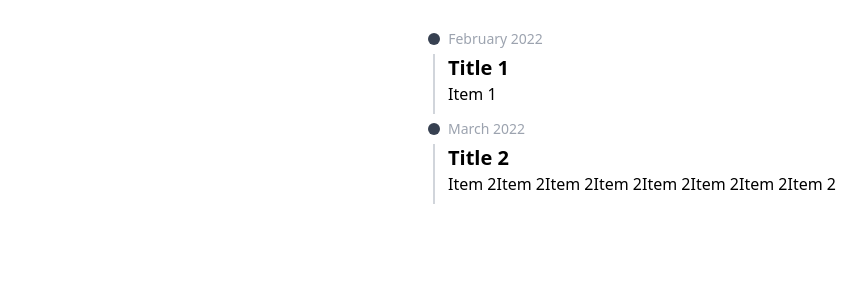
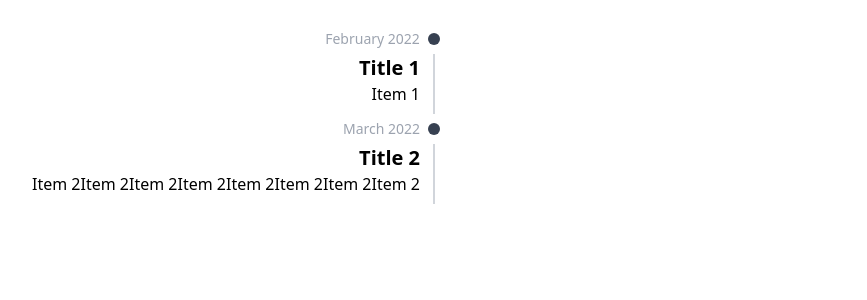
Before and after one commit to iTsygancov/rhtl, a React (Vite) app: page / in a window 1280 px wide. Shown: the top 300 px of the page, without its empty margins (206-1073 px from the left). Built offline with nearby package versions, Linux system fonts and the light colour scheme.

Commit message:
feat: implement position default reverse variant

```diff
--- a/src/App.tsx
+++ b/src/App.tsx
@@ -9,7 +9,7 @@ import {
 function App() {
   return (
     <>
-      <Timeline>
+      <Timeline position='default-reverse'>
         <TimelineItem>
           <TimelineHeader>
             <TimelineDate>February 2022</TimelineDate>
@@ -29,6 +29,40 @@ function App() {
           </TimelineContent>
         </TimelineItem>
       </Timeline>
+
+      {/* <div className='relative flex min-h-16 flex-col items-center gap-2'>
+          <div className='flex items-center gap-2'>
+            <time
+              style={{
+                width: timeRef.current ? timeRef.current.offsetWidth : 1
+              }}
+            ></time>
+            <div ref={ref}>
+              <Circle />
+            </div>
+            <time ref={timeRef}>Feb 2022</time>
+          </div>
+          <div className='flex gap-2'>
+            <div
+              style={{
+                width: sideRef.current ? sideRef.current.offsetWidth : 1
+              }}
+            ></div>
+            <div
+              className='flex gap-2'
+              style={{
+                width: ref.current ? ref.current.offsetWidth : 1
+              }}
+            >
+              <div className='mx-auto w-1 bg-blue-500'></div>
+            </div>
+            <div className='' ref={sideRef}>
+              <h3 className='text-xl font-bold'>Hello world!</h3>
+              <div>Hello world!</div>
+              <div>Hello world!</div>
+            </div>
+          </div>
+        </div> */}
     </>
   );
 }
--- a/src/components/ui/timeline.tsx
+++ b/src/components/ui/timeline.tsx
@@ -9,13 +9,13 @@ const timelineVariants = cva("flex flex-col gap-2 p-8", {
       alternate: "",
       "alternate-reverse": "",
       default: "",
-      "default-reverse": "",
+      "default-reverse": "text-right",
       left: "",
       right: "text-right"
     }
   },
   defaultVariants: {
-    position: "default"
+    position: "default-reverse"
   }
 });
 
@@ -59,7 +59,8 @@ const TimelineItem = React.forwardRef<
         "relative flex min-h-16 flex-col gap-2",
         !isRefsInitialized && "opacity-0",
         position === "right" && "items-end",
-        position === "default" && "items-center",
+        (position === "default" || position === "default-reverse") &&
+          "items-center",
         className
       )}
       ref={ref}
@@ -145,7 +146,15 @@ const TimelineHeader = React.forwardRef<
       {(position === "left" || position === "default") &&
         (iconChild || <TimelineIcon />)}
       <TimelineDate ref={timeRef}>{filteredChild}</TimelineDate>
-      {position === "right" && (iconChild || <TimelineIcon />)}
+      {(position === "right" || position === "default-reverse") &&
+        (iconChild || <TimelineIcon />)}
+      {position === "default-reverse" && (
+        <div
+          style={{
+            width: timeRef.current?.offsetWidth
+          }}
+        ></div>
+      )}
     </div>
   );
 });
@@ -213,12 +222,19 @@ const TimelineContent = React.forwardRef<
       <div className='pb-2' ref={contentRef}>
         {children}
       </div>
-      {position === "right" && (
+      {(position === "right" || position === "default-reverse") && (
         <TimelineSeparator
           style={{
             width: icon.current?.offsetWidth
           }}
         />
+      )}
+      {position === "default-reverse" && (
+        <div
+          style={{
+            width: contentRef.current?.offsetWidth
+          }}
+        ></div>
       )}
     </div>
   );
--- a/src/context/index.tsx
+++ b/src/context/index.tsx
@@ -22,7 +22,7 @@ type TimelineContextProviderProps = {
 
 export function TimelineContextProvider({
   children,
-  initialPosition = "default"
+  initialPosition = "default-reverse"
 }: TimelineContextProviderProps) {
   const [isRefsInitialized, setIsRefInitialized] = useState(false);
   const [position, setPosition] = useState<Position>(initialPosition);
```
